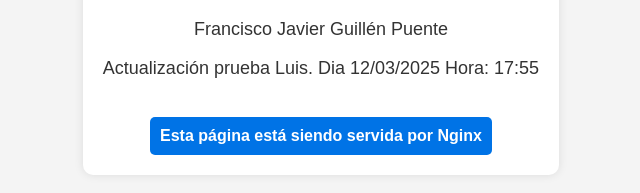
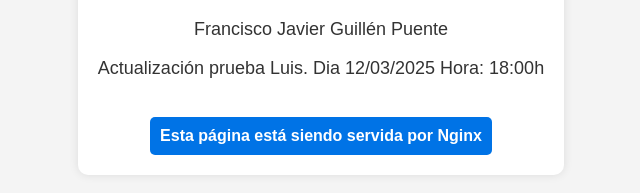
Before and after one commit to Deakon07/Produccion_Segura_Nginx_Jenkins_Git, a plain HTML site: page index.html in a window 1280 px wide. Shown: the part 139-332 px from the top of the page, 319-959 px from the left. Drawn offline with Linux system fonts and the light colour scheme.

Commit message:
Update index.html

```diff
--- a/index.html
+++ b/index.html
@@ -39,7 +39,7 @@
     <div class="container">
         <h1>Trabajo Producción Segura</h1>
         <p>Francisco Javier Guillén Puente</p>
-        <p>Actualización prueba Luis. Dia 12/03/2025 Hora: 17:55</p>
+        <p>Actualización prueba Luis. Dia 12/03/2025 Hora: 18:00h</p>
         <div class="nginx-badge">
             <strong>Esta página está siendo servida por Nginx</strong>
         </div>
```
